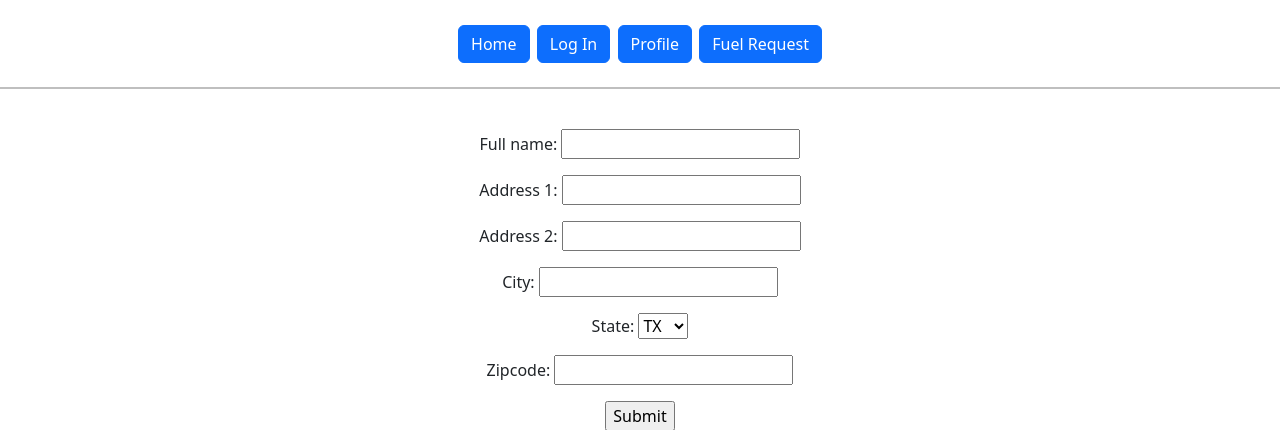
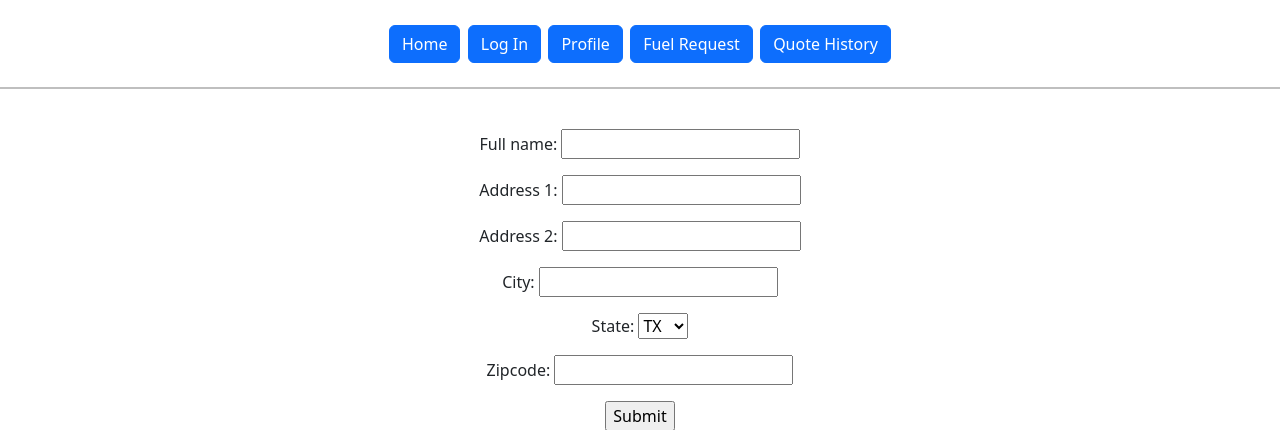
Before and after one commit to Aarr0w/COSC-4353-Group-17, a Django app: page /profile/ in a window 1280 px wide. Shown: the top 430 px of the page. Run offline with Django 4.2, Linux system fonts and the light colour scheme.

Commit message:
Update base.html

```diff
--- a/quotes/templates/base.html
+++ b/quotes/templates/base.html
@@ -33,6 +33,7 @@
                         <a href="{% url 'login'%}" class="btn btn-primary">Log In</a>
                         <a href="{% url 'profile'%}" class="btn btn-primary">Profile</a>
                         <a href="{% url 'fuel_request'%}" class="btn btn-primary">Fuel Request</a>
+                        <a href="{%url 'fuel_history'%}" class="btn btn-primary">Quote History</a>
                     </h3>
                 </div>
             </div>
```
